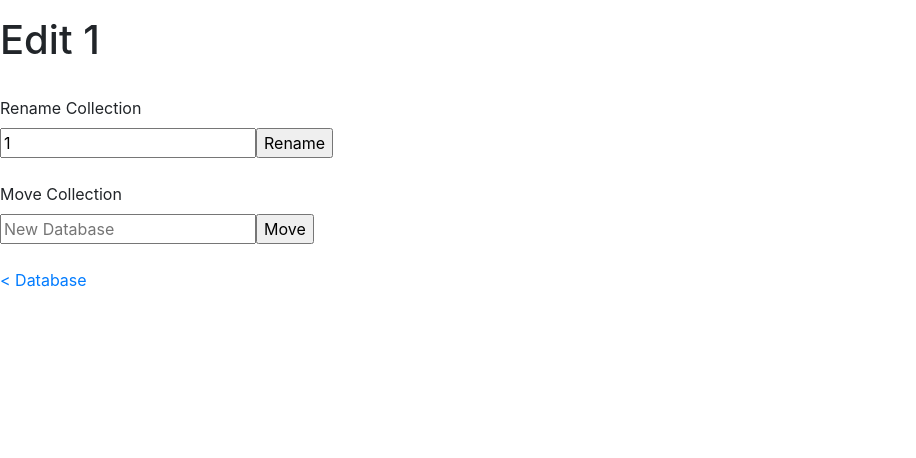
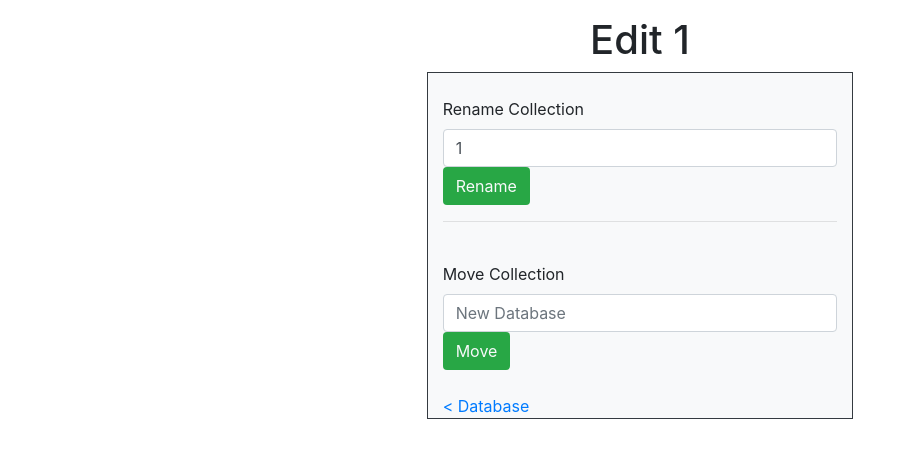
Before and after one commit to 24eme/MongoPassion, a PHP site: page /view/editCollection.php?coll=1 in a window 1280 px wide. Shown: the part 48-506 px from the top of the page, without its empty margins (0-916 px from the left). Run offline with PHP 8.4, Linux system fonts and the light colour scheme; data that the repository does not hold is empty.

Commit message:
ergo de la page editCollection

```diff
--- a/view/editCollection.php
+++ b/view/editCollection.php
@@ -61,22 +61,22 @@
 // echo '</form>';
 // echo '</span>';
 
-echo "<h1 class='title'>Edit ".$_GET['coll']."</h1>";
+echo "<h1 align=center class='title'>Edit ".$_GET['coll']."</h1>";
 
 ?>
 
-<div id="main">
+<div id="main" class="border border-dark col-lg-4 offset-lg-4 bg-light mt-1>
 	<?php
 	echo '<form method="post" action="index.php?action=renameCollection&serve='.$_GET['serve'].'&db='.$_GET['db'].'&coll='.$_GET['coll'].'">';
 	echo '<br><label>Rename Collection</label><br>';
-	echo '<input type="text" name="newname" id="newname" value="'.$_GET['coll'].'" required />';
-	echo '<input type="submit" name="rename" id="rename" value="Rename">';
-	echo '</form>';
+	echo '<input type="text" class="form-control" name="newname" id="newname" value="'.$_GET['coll'].'" required />';
+	echo '<input type="submit" class="btn bg-success text-light" name="rename" id="rename" value="Rename">';
+	echo '</form><hr>';
 
 	echo '<form method="post" action="index.php?action=moveCollection&serve='.$_GET['serve'].'&db='.$_GET['db'].'&coll='.$_GET['coll'].'">';
 	echo '<br><label>Move Collection</label><br>';
-	echo '<input type="text" name="newdb" id="newdb" placeholder="New Database" required />';
-	echo '<input type="submit" name="move" id="move" value="Move">';
+	echo '<input type="text" class="form-control" name="newdb" id="newdb" placeholder="New Database" required />';
+	echo '<input type="submit" class="btn bg-success text-light" name="move" id="move" value="Move">';
 	echo '</form>';
 
 	echo '<br><a href="index.php?action=getDb&serve='.$_GET['serve'].'&db='.$_GET['db'].'">< Database</a>';
```
